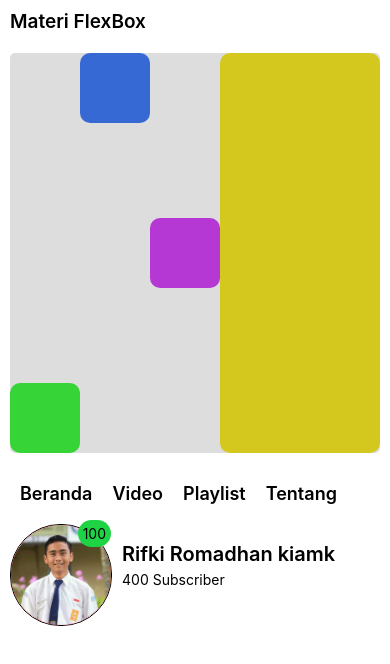
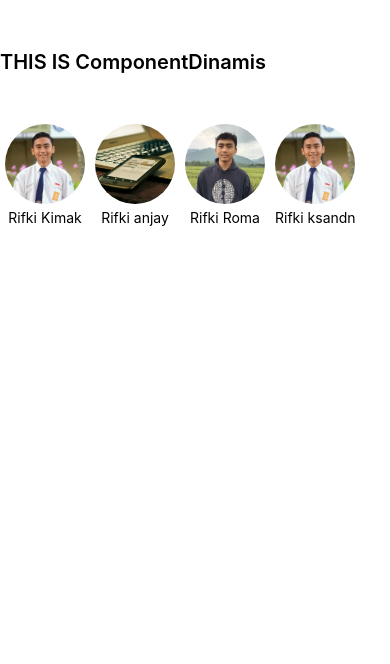
Before and after one commit to IkkiRama/Belajar-React-JS-dan-Native, a React Native app: screen / in a window 390 px wide. Shown: the top 664 px of the page. Built offline with nearby package versions, Linux system fonts and the light colour scheme.

Commit message:
Life cycle dan component props dinamis

```diff
--- a/App.js
+++ b/App.js
@@ -2,13 +2,26 @@ import { ScrollView, View } from "react-native";
 import Flexbox from "./src/pages/Flexbox";
 import SampleComponent from "./src/pages/SampleComponent";
 import Styling from "./src/pages/Styling";
+import LifeCycle from "./src/pages/Life Cycle";
+import { useState } from "react";
+import FuncLifeCycle from "./src/Fungsi Life Cycle";
+import ComponentDinamis from "./src/pages/Component Dinamis";
 
 const App = () => {
+  const [isShow, setIsShow] = useState(true);
+
+  setTimeout(() => {
+    setIsShow(false);
+  }, 10000);
+
   return (
     <ScrollView>
       {/* <SampleComponent /> */}
       {/* <Styling /> */}
-      <Flexbox />
+      {/* <Flexbox /> */}
+      {/* {isShow && <LifeCycle />} */}
+      {/* {isShow && <FuncLifeCycle />} */}
+      <ComponentDinamis></ComponentDinamis>
     </ScrollView>
   );
 };
--- /dev/null
+++ b/src/Fungsi Life Cycle/index.js
@@ -0,0 +1,26 @@
+import { useEffect, useState } from "react";
+import { Text, View } from "react-native";
+
+function FuncLifeCycle() {
+  const [text, setText] = useState("Ini FuncLifeCycle Kimak");
+
+  useEffect(() => {
+    console.log("did mount");
+    setTimeout(() => {
+      setText("ASUUUUUUU");
+    }, 3000);
+    return () => {
+      console.log("did Update");
+    };
+  }, [text]);
+
+  return (
+    <View>
+      <Text style={{ paddingVertical: 50, fontSize: 20, fontWeight: "600" }}>
+        {text}
+      </Text>
+    </View>
+  );
+}
+
+export default FuncLifeCycle;
--- /dev/null
+++ b/src/pages/Component Dinamis/Story.js
@@ -0,0 +1,22 @@
+import { Image, Text, View } from "react-native";
+
+function Story({ image, title }) {
+  return (
+    <View>
+      <View style={{ marginHorizontal: 5 }}>
+        <Image
+          source={image}
+          style={{
+            width: 80,
+            height: 80,
+            borderRadius: 50,
+            marginBottom: 5,
+          }}
+        />
+        <Text style={{ textAlign: "center" }}>{title}</Text>
+      </View>
+    </View>
+  );
+}
+
+export default Story;
--- /dev/null
+++ b/src/pages/Component Dinamis/index.js
@@ -0,0 +1,24 @@
+import { Image, Text, View } from "react-native";
+import rifki from "../../assets/images/IKKI.jpg";
+import hp from "../../assets/images/placeimg_600_600_tech.jpg";
+import kiki from "../../assets/images/rifki.jpg";
+import Story from "./Story";
+
+function ComponentDinamis() {
+  return (
+    <View style={{ paddingVertical: 50 }}>
+      <Text style={{ marginBottom: 50, fontSize: 20, fontWeight: "600" }}>
+        THIS IS ComponentDinamis
+      </Text>
+
+      <View style={{ flexDirection: "row" }}>
+        <Story image={rifki} title="Rifki Kimak"></Story>
+        <Story image={hp} title="Rifki anjay"></Story>
+        <Story image={kiki} title="Rifki Roma"></Story>
+        <Story image={rifki} title="Rifki ksandn"></Story>
+      </View>
+    </View>
+  );
+}
+
+export default ComponentDinamis;
--- /dev/null
+++ b/src/pages/Life Cycle/index.js
@@ -0,0 +1,42 @@
+import { Text, View } from "react-native";
+import React, { Component } from "react";
+
+class LifeCycle extends Component {
+  constructor(props) {
+    super(props);
+    console.log("=====> constructor");
+    this.state = {
+      text: "LifeCycle Kimak Anjay",
+    };
+  }
+
+  componentDidUpdate() {
+    console.log("======> Component Did Update");
+  }
+
+  componentWillUnmount() {
+    console.log("=====> component will unmounted");
+  }
+
+  componentDidMount() {
+    setTimeout(() => {
+      this.setState({
+        text: "ASUUUUUUUU",
+      });
+    }, 2000);
+    console.log("======> Component Did Mount");
+  }
+
+  render() {
+    console.log("=====> render");
+    return (
+      <View>
+        <Text style={{ fontSize: 18, fontWeight: "600", paddingVertical: 50 }}>
+          {this.state.text}
+        </Text>
+      </View>
+    );
+  }
+}
+
+export default LifeCycle;
```
